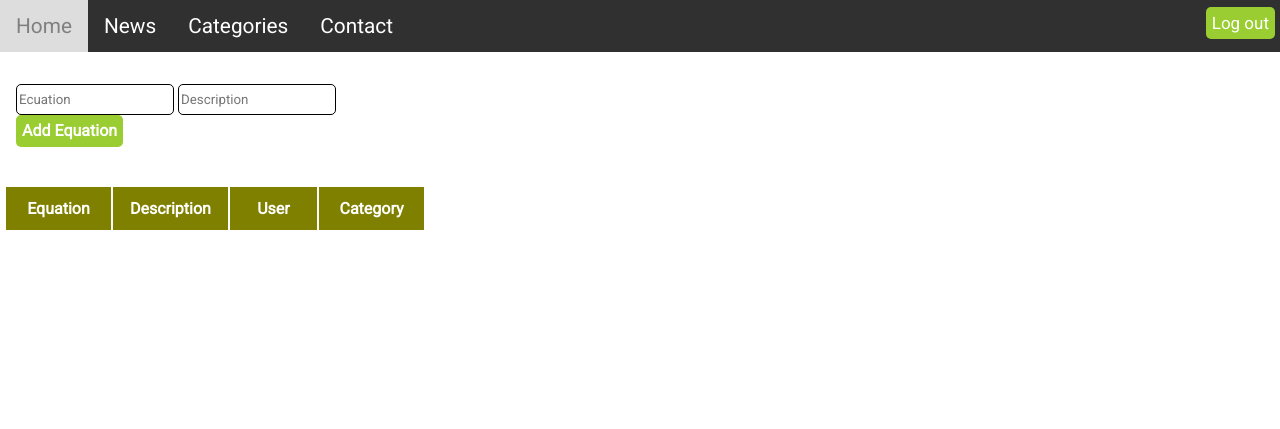
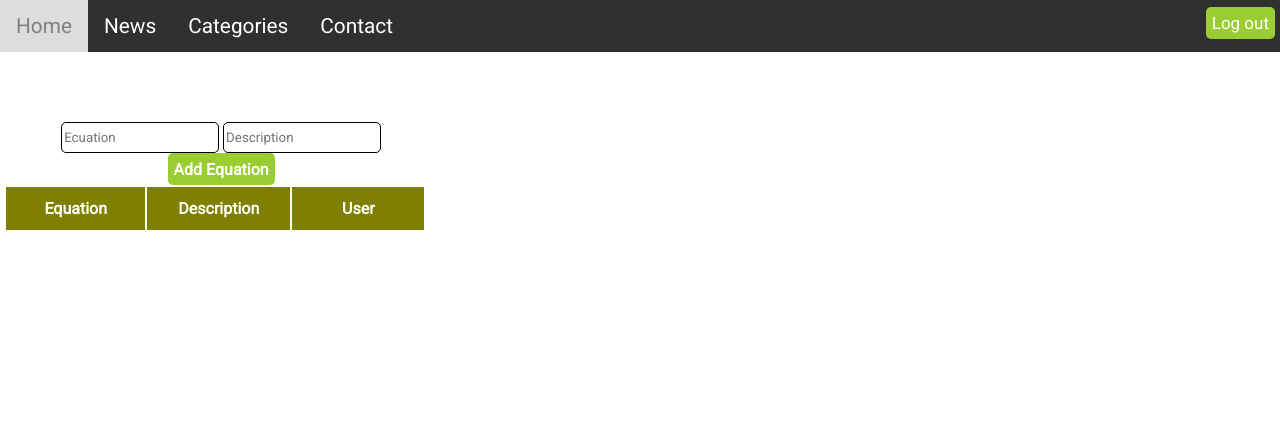
Before and after one commit to dariastarica/TWProiect, a PHP site: page /Calculus.php in a window 1280 px wide. Shown: the top 429 px of the page. Run offline with PHP 8.4, Linux system fonts and the light colour scheme; the visitor is signed in with stand-in values (Sample User, id 1); data that the repository does not hold is empty.

Commit message:
FIXED ISSUE

```diff
--- a/CSS/Categories.css
+++ b/CSS/Categories.css
@@ -101,14 +101,15 @@ equation-text{
 }
 .left{
     float: left;
+    padding-top: 3%;
     width: 33.3%;
+    text-align: center;
 }
 .middle{
     float: left;
     padding-top: 3%;
+    width: 33.3%;
     text-align: center;
-    width: 33.3%;
-
 }
 .right{
     float: left;
--- a/PHP/Algebra.php
+++ b/PHP/Algebra.php
@@ -35,8 +35,6 @@ $_SESSION['category'] = "Algebra";
             <input id="equationContent" class="input-fields" type="text" placeholder="Description">
             <button type="button" value="AddEq" class="add-eq-btn" onclick="sendEquationData()"> Add Equation</button>
         </form>
-        <br>
-        <br>
         <div id="txtHint"><b>Equations will be listed here...</b></div>
 
     </div>
--- a/PHP/Geometry.php
+++ b/PHP/Geometry.php
@@ -35,8 +35,6 @@ $_SESSION['category'] = "Geometry";
             <input id="equationContent" class="input-fields" type="text" placeholder="Description">
             <button type="button" value="AddEq" class="add-eq-btn" onclick="sendEquationData()"> Add Equation</button>
         </form>
-        <br>
-        <br>
         <div id="txtHint"><b>Equations will be listed here...</b></div>
 
     </div>
--- a/PHP/GetCategory.php
+++ b/PHP/GetCategory.php
@@ -20,7 +20,6 @@ echo "<table>
 <th>Equation</th>
 <th>Description</th>
 <th>User</th>
-<th>Category</th>
 </tr>";
 if($statement1->rowCount()>0) {
     while ($row = $statement1->fetch(PDO::FETCH_OBJ)) {
@@ -29,9 +28,8 @@ if($statement1->rowCount()>0) {
         // $_SESSION['post_id']=$row->post_id;
         echo "<td>" . $row->post_name . "</td>";
         echo "<td>" . $row->user_name . "</td>";
-        echo "<td>" . $row->category . "</td>";
+        echo '<td><button type="button" class="add-eq-btn" onclick="showComments('.$row->post_id.')"> Comments </button></td>';
         echo '<td><button type="button" class="add-eq-btn" onclick="showExercises('.$row->post_id.')"> Exercises </button></td>';
-        echo '<td><button type="button" class="add-eq-btn" onclick="showComments('.$row->post_id.')"> Comments </button></td>';
         echo '</tr>';
     }
 
--- a/PHP/GetComments.php
+++ b/PHP/GetComments.php
@@ -13,8 +13,8 @@ $statement->bindParam(":postId", $postId);
 $statement->execute();
 if($_SESSION['logged'] == true) {
     echo '<form>
-        <input id="commentContent" type="text" placeholder="Comment">
-        <button type="button" value="AddComment" onclick="sendCommentData(' . $postId . ')"> Add Comment</button>
+        <input id="commentContent" class="input-fields" type="text" placeholder="Comment">
+        <button type="button" class="add-eq-btn" value="AddComment" onclick="sendCommentData(' . $postId . ')"> Add Comment</button>
     </form>';
 }
 
--- a/PHP/GetExercises.php
+++ b/PHP/GetExercises.php
@@ -16,8 +16,8 @@ $statement->execute();
 
 if($_SESSION['logged'] == true) {
     echo '<form>
-        <input id="exerciseContent" type="text" placeholder="Exercise">
-        <button type="button" value="AddEx" onclick="sendExerciseData(' . $postId . ')"> Add Exercise</button>
+        <input id="exerciseContent" class="input-fields" type="text" placeholder="Exercise">
+        <button type="button" class="add-eq-btn" value="AddEx" onclick="sendExerciseData(' . $postId . ')"> Add Exercise</button>
     </form>';
 }
 
--- a/PHP/TopNav.php
+++ b/PHP/TopNav.php
@@ -20,7 +20,7 @@ if ($_SESSION['logged'] == false) {
     $result=$statement->execute();
     $row= $statement->fetch(PDO::FETCH_OBJ);
     if($result != null & $row->user_level == 1){
-        echo '<a href="AdminPage.php">Admin</a>';
+        echo '<div href="AdminPage.php" class="login-button">Admin Control</div>';
     }
 }
 if (isset($_POST['login'])) {
--- a/PHP/Trigonometry.php
+++ b/PHP/Trigonometry.php
@@ -35,8 +35,6 @@ $_SESSION['category'] = "Trigonometry";
             <input id="equationContent" class="input-fields" type="text" placeholder="Description">
             <button type="button" value="AddEq" class="add-eq-btn" onclick="sendEquationData()"> Add Equation</button>
         </form>
-        <br>
-        <br>
         <div id="txtHint"><b>Equations will be listed here...</b></div>
 
     </div>
```
Also changed, not shown: JS/calculusFunctions.js (added, +95 -0 lines), PHP/Calculus.php (+2 -100 lines).
